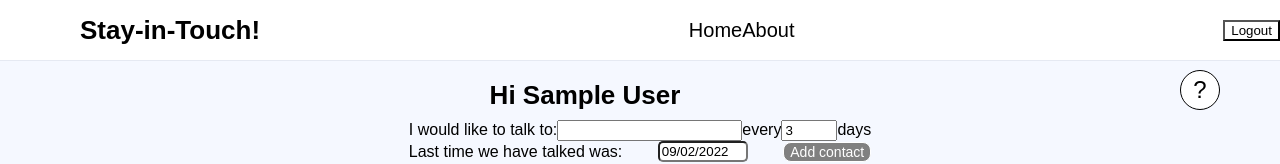
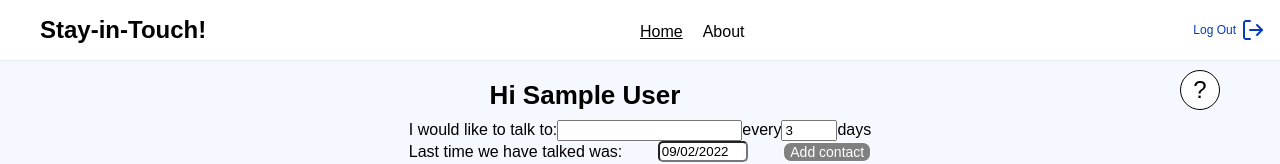
Before and after one commit to idomand/stayInTouch, a Next.js app: page / in a window 1280 px wide. Shown: the top 164 px of the page. Built offline with nearby package versions, Linux system fonts and the light colour scheme; no server answers; the database is empty; sample sign-in values are in the browser's storage.

Commit message:
working NavBar

```diff
--- a/Components/Common/StyledLinks.js
+++ b/Components/Common/StyledLinks.js
@@ -23,8 +23,14 @@ export const BasicLink = styled(LinkPrototype).attrs(() => {
 export const NavLink = styled(LinkPrototype)`
   align-items: center;
   transition: all 0.3s;
+  font-weight: 500;
+  font-size: ${({ theme }) => theme.typeScale.p_large};
+  margin: 10px;
+  text-decoration: ${({ isActive }) => (isActive ? "underline" : "none")};
+
   &:hover,
   &:focus {
+    color: ${({ theme }) => theme.blue_2};
   }
   @media (${({ theme }) => theme.devices.break1}) {
   }
--- a/Components/NavBar.jsx
+++ b/Components/NavBar.jsx
@@ -4,7 +4,7 @@ import { NavLink } from "./Common/StyledLinks";
 import { useMedia } from "react-use";
 import { useRouter } from "next/router";
 import styled, { useTheme } from "styled-components";
-import { H1 } from "./Common/StyledText.js";
+import { H2 } from "./Common/StyledText.js";
 
 const LogoImg = styled.img`
   margin: 5px 0 5px 20px;
@@ -28,17 +28,20 @@ const NavBarWrapper = styled.nav`
   }
 `;
 
-const NavbarText = styled(H1)`
-  margin-left: 80px;
+const NavbarText = styled(H2)`
+  margin-left: 40px;
 `;
 
-const LoginButton = styled(NavLink)`
+const LoginButton = styled.button`
+  font-size: ${({ theme }) => theme.typeScale.p_small};
+  font-weight: 500;
   background: ${({ theme }) => theme.blue_1};
   color: ${({ theme }) => theme.white};
-  padding: 10px 20px;
+  padding: 8px 16px;
   border-radius: 6px;
   border: 1.3px solid ${({ theme }) => theme.white};
-
+  transition: 0.3s all;
+  margin: 10px;
   &:hover,
   &:focus {
     background: rgba(44, 97, 224, 0.1);
@@ -47,17 +50,28 @@ const LoginButton = styled(NavLink)`
   }
 `;
 
-const LogoutButton = styled(NavLink)`
-  background-color: ${({ theme }) => theme.white};
-  color: ${({ theme }) => theme.black};
+const LogoutButton = styled.button`
   cursor: pointer;
-
+  display: flex;
+  align-items: center;
+  transition: 0.3s all;
+  background-color: transparent;
+  border: none;
+  font-size: ${({ theme }) => theme.typeScale.p_small};
+  font-weight: 500;
+  color: ${({ theme }) => theme.blue_1};
+  margin: 10px;
+  border-radius: 10px;
+  padding: 3px 5px;
   &:hover,
   &:focus {
-    background-color: ${({ theme }) => theme.brown1};
     color: ${({ theme }) => theme.black};
-    border: solid 2px ${({ theme }) => theme.black};
+    background: rgba(44, 97, 224, 0.1);
   }
+`;
+
+const LogoutLogo = styled.img`
+  margin-left: 5px;
 `;
 
 const PageLinksWrapper = styled.div`
@@ -90,11 +104,18 @@ export default function NavBar() {
       </PageLinksWrapper>
 
       {currentUser ? (
-        <LogoutButton as="button" onClick={logout}>
-          Logout
-        </LogoutButton>
+        <>
+          <LogoutButton onClick={logout}>
+            Log Out
+            <LogoutLogo src="/log-out.svg" />
+          </LogoutButton>
+        </>
       ) : (
-        <LoginButton isActive={router.pathname == "/login"} href="/login">
+        <LoginButton
+          as="a"
+          isActive={router.pathname == "/login"}
+          href="/login"
+        >
           Login
         </LoginButton>
       )}
--- a/utils/typography.js
+++ b/utils/typography.js
@@ -1,11 +1,11 @@
 export const typeScale = {
-  header1: "1.625rem",
-  header2: "1.5rem",
-  header3: "1.375rem",
-  header4: "1.25rem",
-  header5: "1.1rem",
-  p_large: "1rem",
-  p_normal: "0.875rem",
-  p_small: "0.75rem",
-  copyrightText: "0.7rem",
+  header1: "1.625rem", // 26px
+  header2: "1.5rem", // 24px
+  header3: "1.375rem", // 22px
+  header4: "1.25rem", // 20px
+  header5: "1.125rem", // 18px
+  p_large: "1rem", // 16px
+  p_normal: "0.875rem", // 14px
+  p_small: "0.75rem", // 12px
+  copyrightText: "0.625rem", // 10px
 };
```
Also changed, not shown: public/log-out.svg (added).
